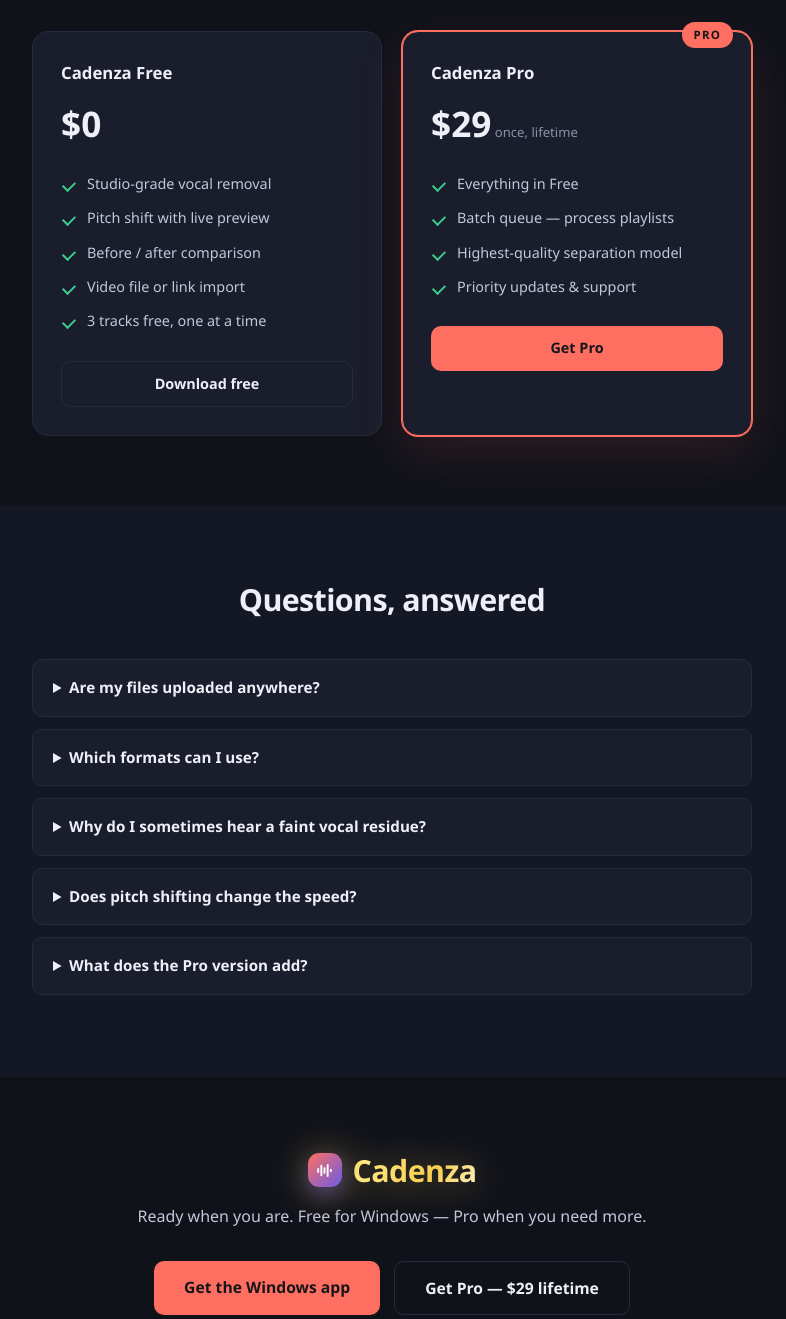
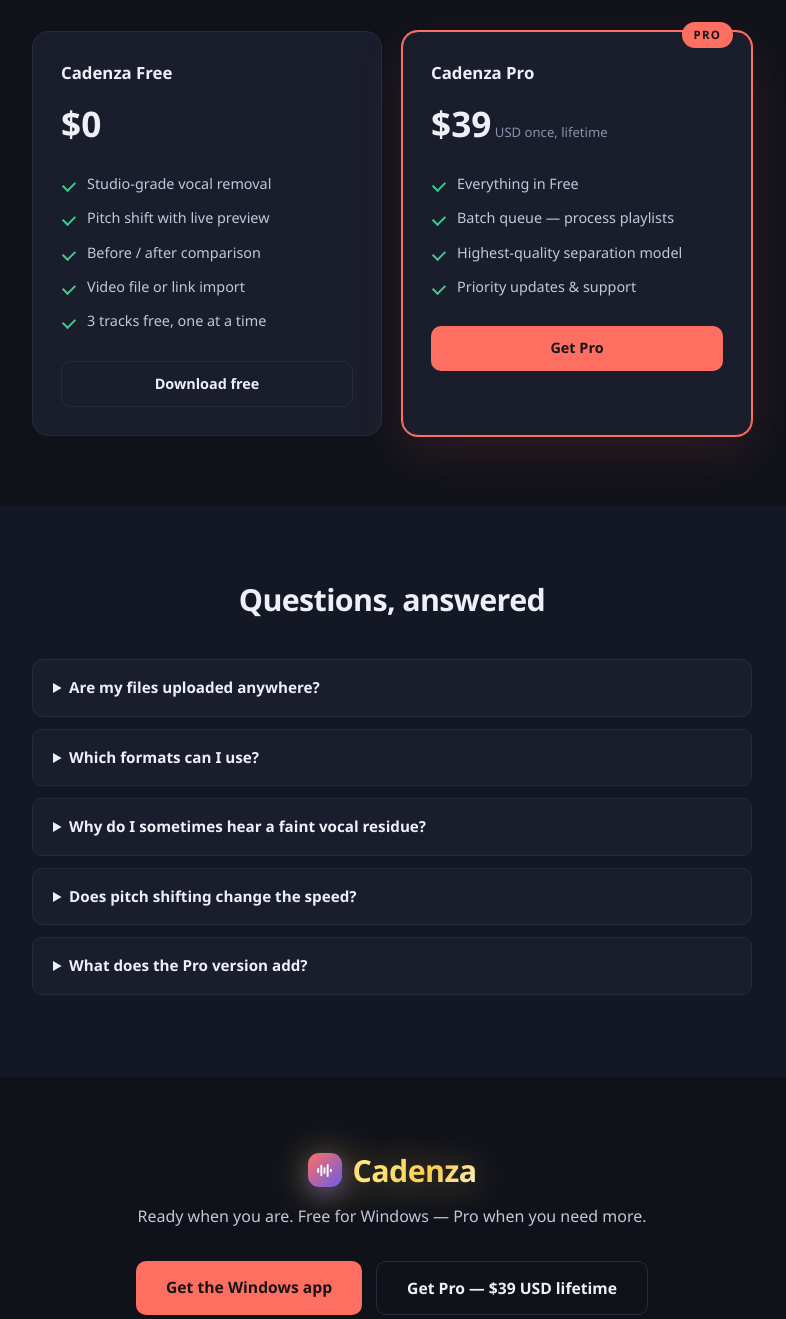
Before and after one commit to tong1952/cadenza-site, a plain HTML site: page dist/index.html in a window 1280 px wide. Shown: the part 2000-3319 px from the top of the page, without its empty margins (248-1034 px from the left). Drawn offline with Linux system fonts and the light colour scheme.

```diff
--- a/dist/index.html
+++ b/dist/index.html
@@ -150,7 +150,7 @@
       <div class="plan plan-pro">
         <span class="pro-badge pro-badge-lg">PRO</span>
         <h3>Cadenza Pro</h3>
-        <p class="price">$29<span class="per"> once, lifetime</span></p>
+        <p class="price">$39<span class="per"> USD once, lifetime</span></p>
         <ul>
           <li>Everything in Free</li>
           <li>Batch queue — process playlists</li>
@@ -202,7 +202,7 @@
     <p class="section-sub">Ready when you are. Free for Windows — Pro when you need more.</p>
     <div class="hero-ctas">
       <a class="btn btn-primary btn-lg" href="mailto:hello@cadenza.app?subject=Cadenza%20download">Get the Windows app</a>
-      <a class="btn btn-ghost btn-lg" href="mailto:hello@cadenza.app?subject=Cadenza%20Pro">Get Pro — $29 lifetime</a>
+      <a class="btn btn-ghost btn-lg" href="mailto:hello@cadenza.app?subject=Cadenza%20Pro">Get Pro — $39 USD lifetime</a>
     </div>
     <p class="micro">Cadenza runs entirely on your PC — unzip, double-click Cadenza.exe, sing in under a minute. Public release is being prepared; write to us for the current build. Pro is in early access.</p>
   </section>
```
Also changed, not shown: index.html (+2 -2 lines).
